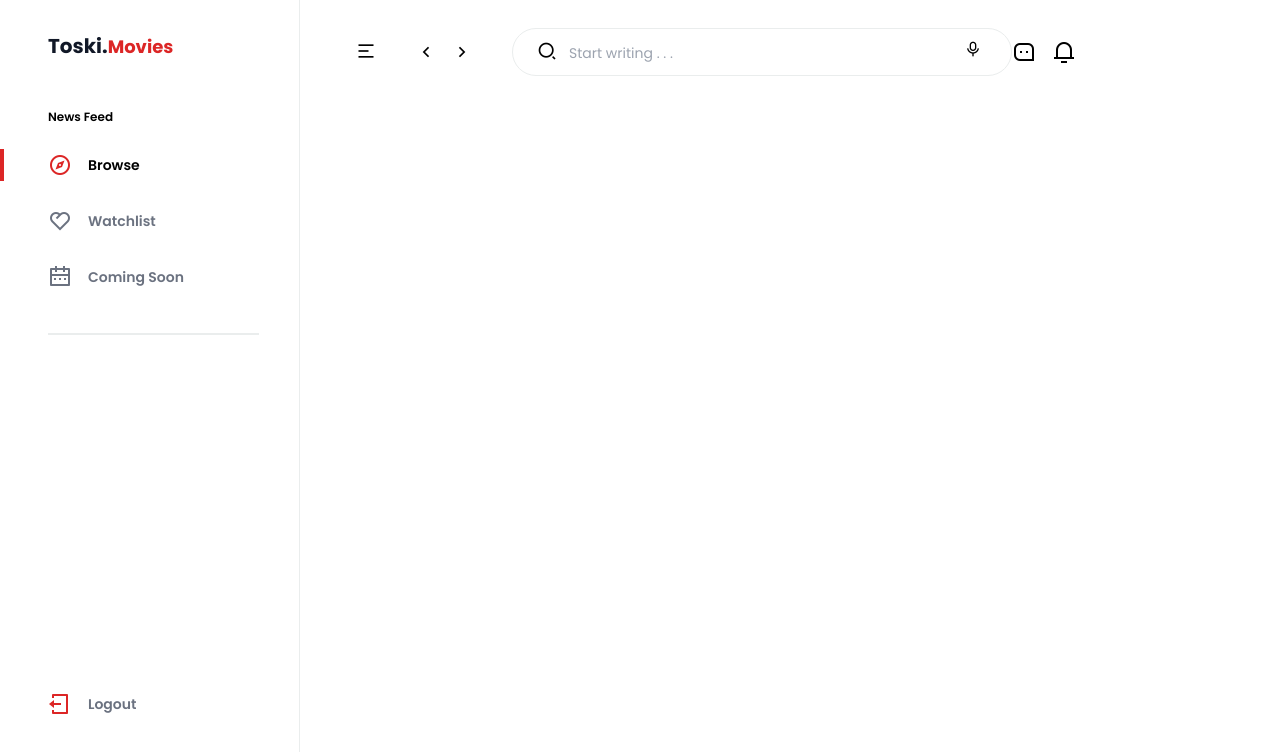
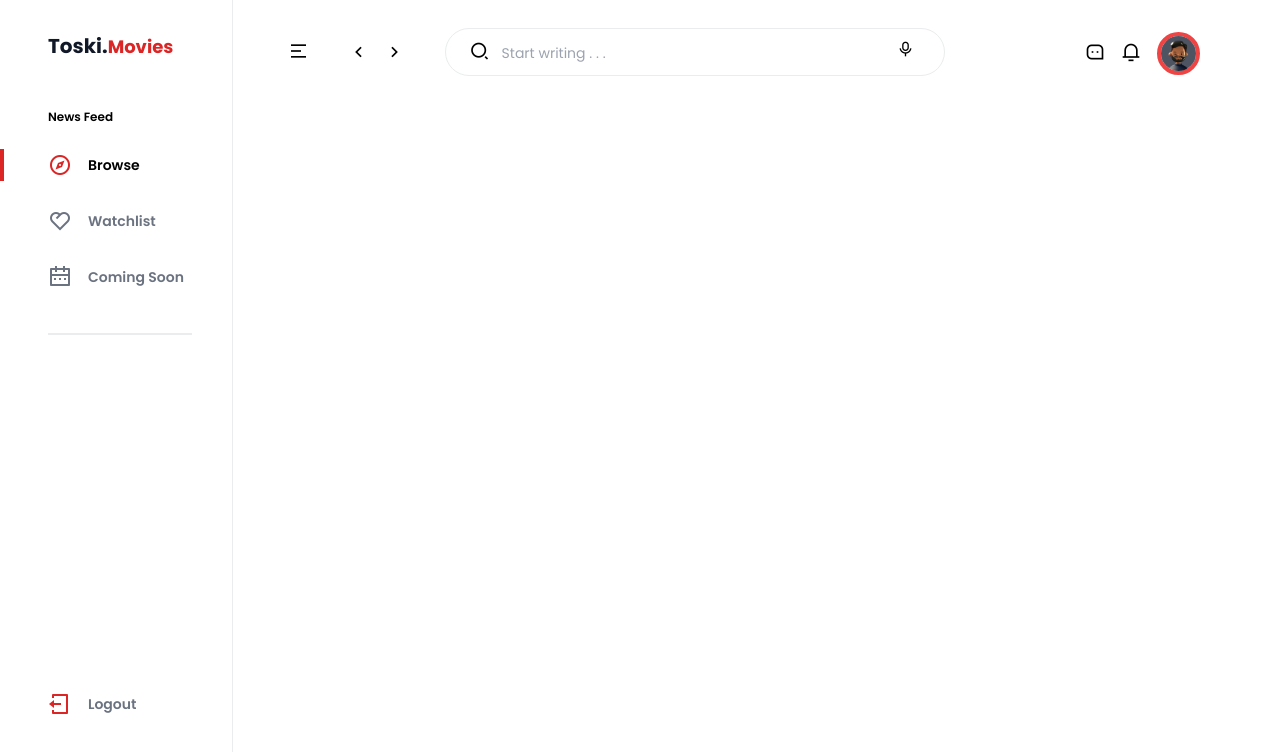
Before and after one commit to Nunyaklah/movie-app, a Vue app: page / in a window 1280 px wide. Shown: the top 752 px of the page. Built offline with nearby package versions, Linux system fonts and the light colour scheme.

Commit message:
avatar, notifications chat

```diff
--- a/src/components/Navbar.vue
+++ b/src/components/Navbar.vue
@@ -1,5 +1,5 @@
 <template>
-  <div class="pt-8">
+  <div class="pt-8 w-full">
     <div class="flex justify-between">
       <div class="flex h-[40px] items-center">
         <div>
@@ -22,9 +22,21 @@
           <i class="ri-mic-line pr-5 absolute right-2.5 top-2"></i>
         </div>
       </div>
-      <div class="flex items-center gap-4">
-        <i class="ri-message-3-line text-2xl"></i>
-        <i class="ri-notification-3-line text-2xl"></i>
+      <div class="flex items-center gap-4 mr-20">
+        <div>
+          <i class="ri-message-3-line text-xl"></i>
+        </div>
+        <div class="relative">
+          <i class="ri-notification-3-line text-xl"></i>
+        </div>
+        <div class="border-4 rounded-full border-red-500">
+          <img
+            class="rounded-full"
+            height="35"
+            width="35"
+            src="../assets/images/avatar_1.png"
+          />
+        </div>
       </div>
     </div>
   </div>
```
Also changed, not shown: src/assets/images/avatar_1.png (added), src/assets/images/avatar_2.png (added).
